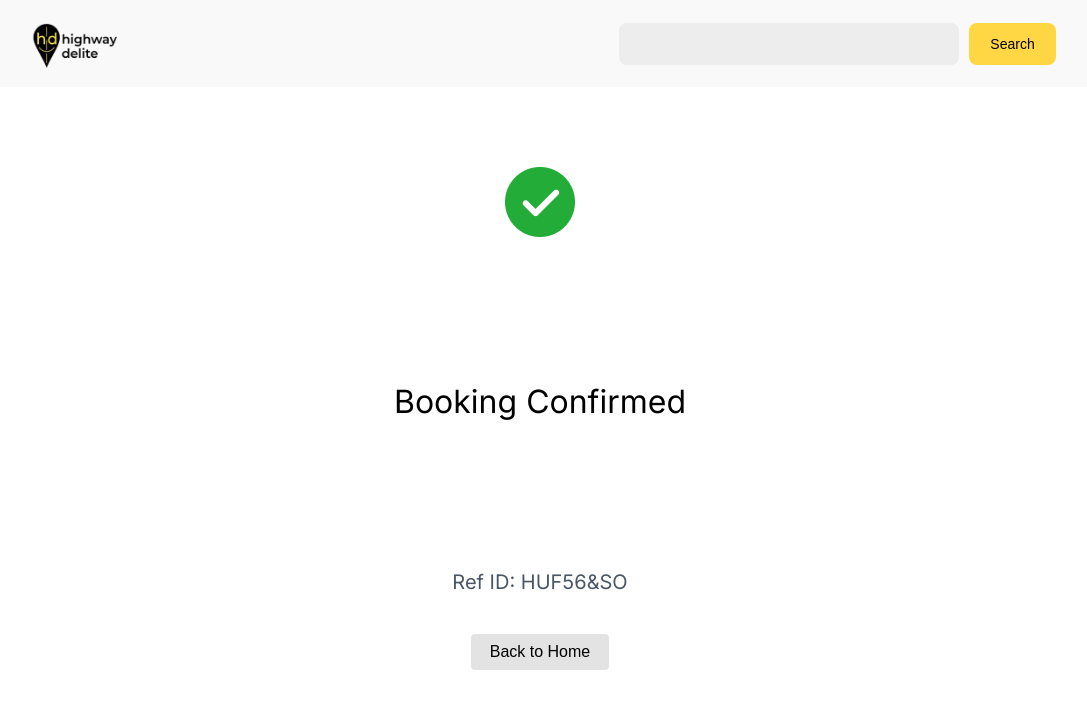
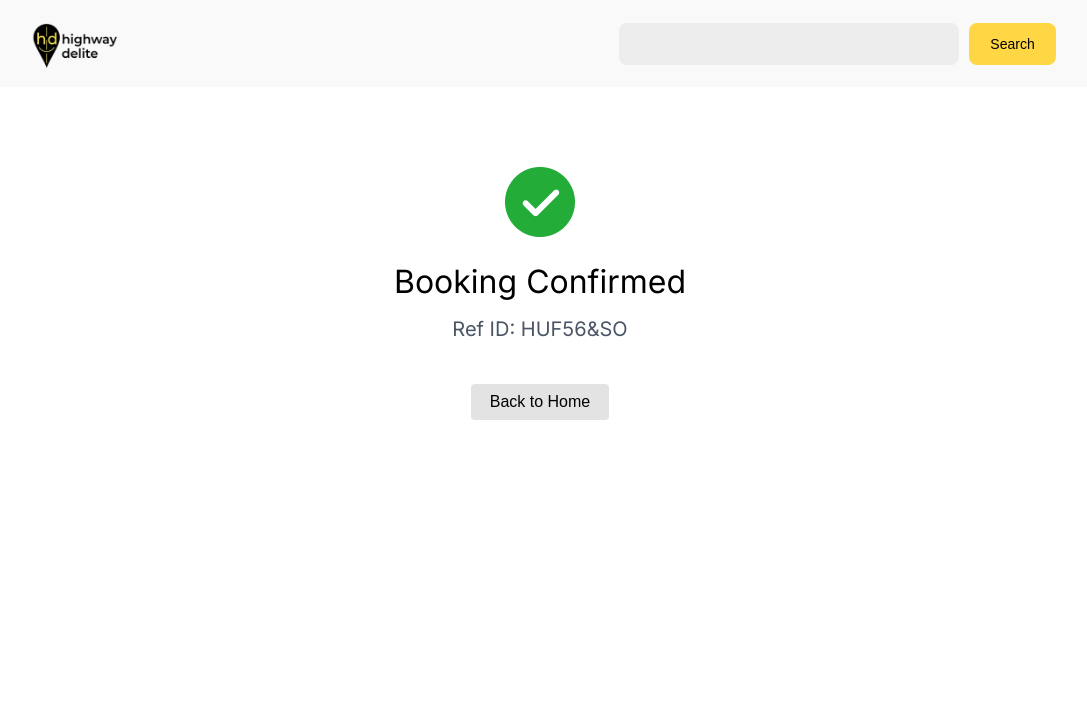
Before and after one commit to tanushreenerella/BookIt, a Next.js app in the folder frontend/: page /confirmation in a window 1280 px wide. Shown: the top 708 px of the page, without its empty margins (100-1187 px from the left). Built offline with nearby package versions, Linux system fonts and the light colour scheme.

Commit message:
made changes

```diff
--- a/frontend/src/app/checkout/page.tsx
+++ b/frontend/src/app/checkout/page.tsx
@@ -1,5 +1,5 @@
 "use client";
-
+export const dynamic = "force-dynamic";
 import { useParams, useRouter, useSearchParams } from "next/navigation";
 import { useEffect, useState, Suspense } from "react";
 import Navbar from "@/components/Navbar";
--- a/frontend/src/app/confirmation/page.tsx
+++ b/frontend/src/app/confirmation/page.tsx
@@ -1,29 +1,30 @@
 "use client";
 
+export const dynamic = "force-dynamic";
+
+import { Suspense } from "react";
 import { useRouter, useSearchParams } from "next/navigation";
 import Navbar from "@/components/Navbar";
-import { CheckCircle } from "lucide-react"; // or use an <img> if you have your own icon
 
-export default function ConfirmationPage() {
+function ConfirmationContent() {
   const router = useRouter();
   const searchParams = useSearchParams();
   const refId = searchParams.get("ref") || "HUF56&SO";
 
   return (
-    <>
-      <Navbar />
     <main className="flex flex-col items-center min-h-screen bg-white relative">
       {/* ✅ Success Icon */}
       <img
         className="text-green-500"
-          height={80} // width: 80, height: 80
+        height={80}
         style={{ marginTop: "75px", opacity: 1 }}
-          src='/images/ep_success-filled.png'
+        src="/images/ep_success-filled.png"
+        alt="Success"
       />
 
       {/* ✅ Booking Confirmed Text */}
       <h1
-          className="text-[32px] font-normal leading-[10] mt-[8]"
+        className="text-[32px] font-normal mt-4"
         style={{ fontFamily: "Inter" }}
       >
         Booking Confirmed
@@ -31,7 +32,7 @@ export default function ConfirmationPage() {
 
       {/* ✅ Reference ID */}
       <p
-          className="text-[20px] font-normal leading-6 text-gray-600 mt-2"
+        className="text-[20px] font-normal text-gray-600 mt-2"
         style={{ fontFamily: "Inter" }}
       >
         Ref ID: {refId}
@@ -46,6 +47,16 @@ export default function ConfirmationPage() {
         Back to Home
       </button>
     </main>
+  );
+}
+
+export default function ConfirmationPage() {
+  return (
+    <>
+      <Navbar />
+      <Suspense fallback={<div>Loading confirmation...</div>}>
+        <ConfirmationContent />
+      </Suspense>
     </>
   );
 }
```
Lines whose indentation alone changed are shown as unchanged.
